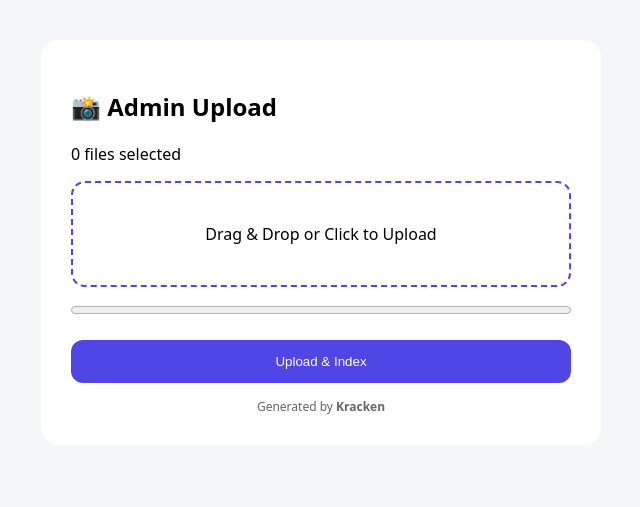
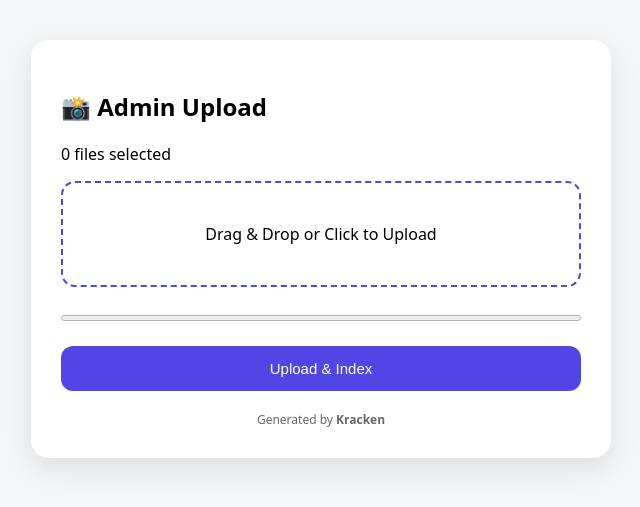
Before and after one commit to codenamekraken/face-photo-portal, a Flask app: page /admin/upload in a window 1280 px wide. Shown: the top 507 px of the page, without its empty margins (319-959 px from the left). Run offline with Flask 3, Linux system fonts and the light colour scheme; the visitor is signed in with stand-in values (Sample User, id 1).

Commit message:
Improve admin upload UI with limits, progress and stats

```diff
--- a/templates/admin_upload.html
+++ b/templates/admin_upload.html
@@ -3,14 +3,20 @@
 <head>
 <meta name="viewport" content="width=device-width, initial-scale=1.0">
 <title>Admin Upload</title>
+
 <style>
-body{font-family:system-ui;background:#f4f6f8;margin:0}
+body{
+  font-family:system-ui;
+  background:#f4f6f8;
+  margin:0;
+}
 .box{
-  max-width:500px;
+  max-width:520px;
   margin:40px auto;
   background:#fff;
   padding:30px;
   border-radius:18px;
+  box-shadow:0 10px 30px rgba(0,0,0,.1);
 }
 .drop{
   border:2px dashed #4f46e5;
@@ -18,8 +24,13 @@ body{font-family:system-ui;background:#f4f6f8;margin:0}
   border-radius:14px;
   text-align:center;
   cursor:pointer;
+  margin-bottom:10px;
 }
-progress{width:100%;margin-top:15px}
+progress{
+  width:100%;
+  margin-top:15px;
+  height:12px;
+}
 button{
   width:100%;
   margin-top:20px;
@@ -28,19 +39,36 @@ button{
   border-radius:12px;
   background:#4f46e5;
   color:#fff;
+  font-size:15px;
+}
+.stats{
+  margin-top:15px;
+  font-size:14px;
+  color:#333;
+}
+.stats span{
+  display:block;
+  margin:4px 0;
 }
 .footer{
   text-align:center;
-  margin-top:15px;
+  margin-top:20px;
   font-size:12px;
   color:#666;
 }
+.warning{
+  color:#dc2626;
+  font-size:13px;
+  margin-top:10px;
+}
 </style>
 </head>
+
 <body>
 
 <div class="box">
 <h2>📸 Admin Upload</h2>
+
 <p id="count">0 files selected</p>
 
 <div class="drop" onclick="file.click()">
@@ -48,7 +76,16 @@ Drag & Drop or Click to Upload
 <input type="file" id="file" multiple hidden>
 </div>
 
+<div class="warning" id="warn"></div>
+
 <progress id="bar" value="0" max="100"></progress>
+
+<div class="stats" id="stats" style="display:none">
+  <span>📤 Uploaded: <b id="up">0</b></span>
+  <span>🧠 Indexed (face found): <b id="idx">0</b></span>
+  <span>🚫 No face detected: <b id="noface">0</b></span>
+</div>
+
 <button onclick="upload()">Upload & Index</button>
 
 <div class="footer">
@@ -57,19 +94,63 @@ Generated by <b>Kracken</b>
 </div>
 
 <script>
-let files=[]
-file.onchange=e=>{
- files=[...e.target.files]
- count.innerText=files.length+" files selected"
+let files = []
+const MAX = 30
+
+file.onchange = e => {
+  files = [...e.target.files]
+  count.innerText = files.length + " files selected"
+  warn.innerText = ""
+
+  if(files.length > MAX){
+    warn.innerText = "⚠ Max 30 photos per upload. Please upload in batches."
+  }
 }
+
 function upload(){
- let f=new FormData()
- files.forEach(x=>f.append("photos",x))
- let xh=new XMLHttpRequest()
- xh.open("POST","/admin/upload")
- xh.upload.onprogress=e=>bar.value=e.loaded/e.total*100
- xh.onload=()=>alert(xh.responseText)
- xh.send(f)
+  if(files.length === 0){
+    alert("Please select files first")
+    return
+  }
+
+  if(files.length > MAX){
+    alert("Too many files. Upload max 30 at once.")
+    return
+  }
+
+  bar.value = 0
+  stats.style.display = "none"
+
+  let form = new FormData()
+  files.forEach(f => form.append("photos", f))
+
+  let xhr = new XMLHttpRequest()
+  xhr.open("POST", "/admin/upload")
+
+  xhr.upload.onprogress = e => {
+    if(e.lengthComputable){
+      bar.value = (e.loaded / e.total) * 100
+    }
+  }
+
+  xhr.onload = () => {
+    alert(xhr.responseText)
+
+    // Try to extract numbers from response
+    let txt = xhr.responseText
+    let u = txt.match(/Uploaded:\s*(\d+)/)
+    let i = txt.match(/Indexed.*:\s*(\d+)/)
+    let n = txt.match(/No face.*:\s*(\d+)/)
+
+    if(u){
+      stats.style.display = "block"
+      up.innerText = u[1]
+      idx.innerText = i ? i[1] : 0
+      noface.innerText = n ? n[1] : 0
+    }
+  }
+
+  xhr.send(form)
 }
 </script>
 
```
